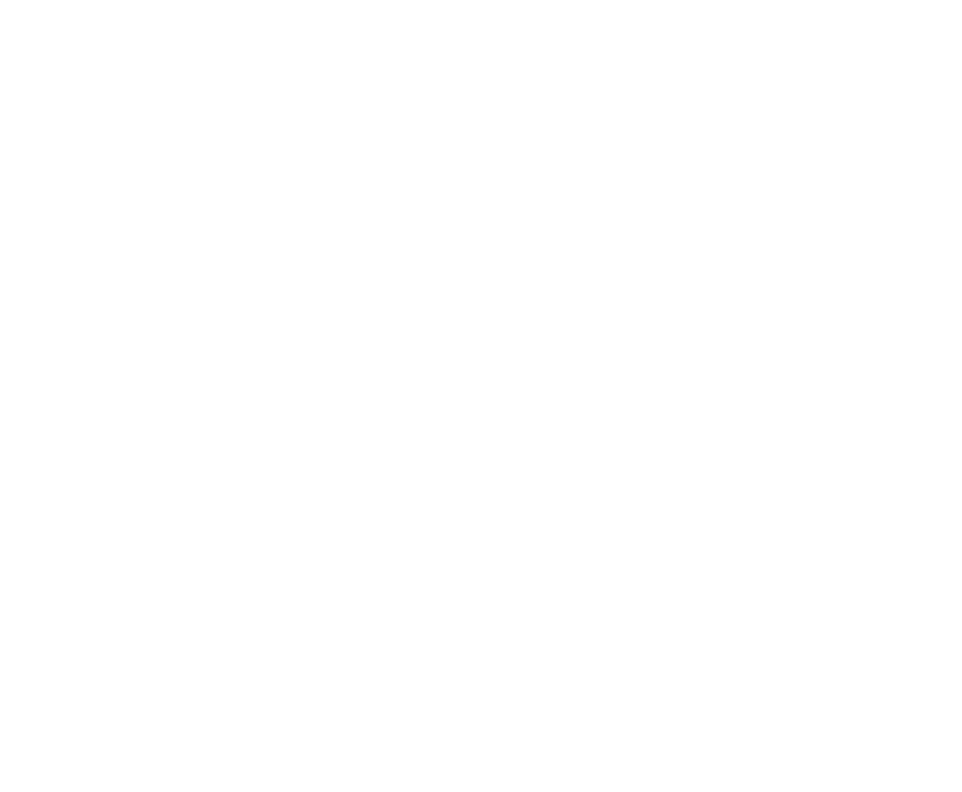
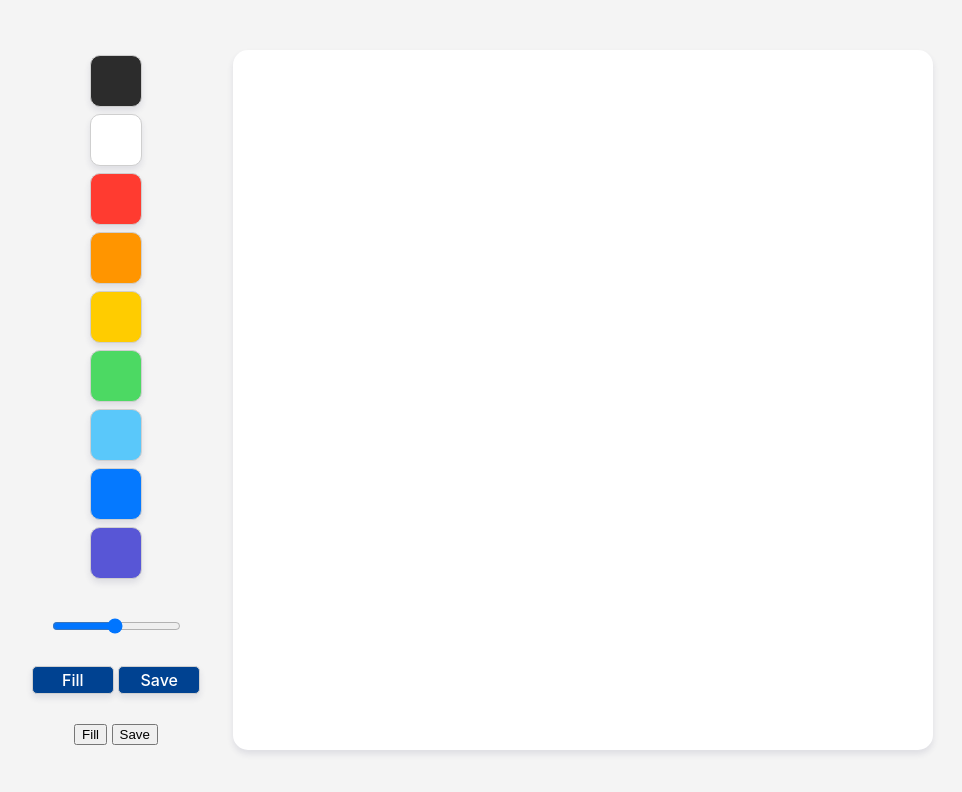
Before and after one commit to yezlee/paint-JS, a plain HTML site: page index.html in a window 1280 px wide. Shown: the whole page, without its empty margins (164-1126 px from the left). Drawn offline with Linux system fonts and the light colour scheme.

Commit message:
Layout for Paint

```diff
--- a/index.html
+++ b/index.html
@@ -7,5 +7,39 @@
     <link rel="stylesheet" href="styles.css" />
     <title>Paint-JS</title>
   </head>
-  <body></body>
+  <body>
+    <div class="controls">
+      <div class="controls_colors" id="paintColors">
+        <div class="controls_color" style="background-color: #2c2c2c"></div>
+        <div class="controls_color" style="background-color: white"></div>
+        <div class="controls_color" style="background-color: #ff3b30"></div>
+        <div class="controls_color" style="background-color: #ff9500"></div>
+        <div class="controls_color" style="background-color: #ffcc00"></div>
+        <div class="controls_color" style="background-color: #4cd963"></div>
+        <div class="controls_color" style="background-color: #5ac8fa"></div>
+        <div class="controls_color" style="background-color: #0579ff"></div>
+        <div class="controls_color" style="background-color: #5856d6"></div>
+      </div>
+      <div class="controls_brushRange">
+        <input
+          type="range"
+          id="brushRange"
+          min="0.1"
+          max="5"
+          value="2.5"
+          step="0.1"
+        />
+      </div>
+      <div class="controls_btns">
+        <button id="paintMode">Fill</button>
+        <button id="paintSave">Save</button>
+      </div>
+      <div class="controls_action_btns">
+        <button id="paintMode">Fill</button>
+        <button id="paintSave">Save</button>
+      </div>
+    </div>
+    <canvas class="canvas" id="paintCanvas"></canvas>
+    <script src="app.js"></script>
+  </body>
 </html>
--- /dev/null
+++ b/reset.css
@@ -0,0 +1,124 @@
+html,
+body,
+div,
+span,
+applet,
+object,
+iframe,
+h1,
+h2,
+h3,
+h4,
+h5,
+h6,
+p,
+blockquote,
+pre,
+a,
+abbr,
+acronym,
+address,
+big,
+cite,
+code,
+del,
+dfn,
+em,
+img,
+ins,
+kbd,
+q,
+s,
+samp,
+small,
+strike,
+strong,
+sub,
+sup,
+tt,
+var,
+b,
+u,
+i,
+center,
+dl,
+dt,
+dd,
+ol,
+ul,
+li,
+fieldset,
+form,
+label,
+legend,
+table,
+caption,
+tbody,
+tfoot,
+thead,
+tr,
+th,
+td,
+article,
+aside,
+canvas,
+details,
+embed,
+figure,
+figcaption,
+footer,
+header,
+hgroup,
+menu,
+nav,
+output,
+ruby,
+section,
+summary,
+time,
+mark,
+audio,
+video {
+  margin: 0;
+  padding: 0;
+  border: 0;
+  font-size: 100%;
+  font: inherit;
+  vertical-align: baseline;
+}
+/* HTML5 display-role reset for older browsers */
+article,
+aside,
+details,
+figcaption,
+figure,
+footer,
+header,
+hgroup,
+menu,
+nav,
+section {
+  display: block;
+}
+body {
+  line-height: 1;
+}
+ol,
+ul {
+  list-style: none;
+}
+blockquote,
+q {
+  quotes: none;
+}
+blockquote:before,
+blockquote:after,
+q:before,
+q:after {
+  content: "";
+  content: none;
+}
+table {
+  border-collapse: collapse;
+  border-spacing: 0;
+}
--- a/styles.css
+++ b/styles.css
@@ -0,0 +1,63 @@
+@import "reset.css";
+
+body {
+  background-color: #f4f4f4;
+  font-family: -apple-system, BlinkMacSystemFont, "Segoe UI", Roboto, Oxygen,
+    Ubuntu, Cantarell, "Open Sans", "Helvetica Neue", sans-serif;
+  display: flex;
+  flex-direction: row;
+  justify-content: center;
+  align-items: center;
+  padding: 50px 0;
+}
+
+.canvas {
+  width: 700px;
+  height: 700px;
+  background-color: #fff;
+  border-radius: 15px;
+  box-shadow: 0 4px 6px rgba(50, 50, 93, 0.11);
+}
+
+.controls {
+  margin-right: 20px;
+  display: flex;
+  flex-direction: column;
+  align-items: center;
+}
+
+.controls .constrols_colors {
+  display: flex;
+  flex-direction: column;
+}
+
+.controls .controls_color {
+  width: 50px;
+  height: 50px;
+  border-radius: 10px;
+  margin-bottom: 7px;
+  box-shadow: 0 4px 6px rgba(50, 50, 93, 0.11);
+  border: 1px solid rgb(207, 207, 207);
+}
+
+.controls .controls_brushRange {
+  margin: 30px;
+}
+
+.controls .controls_btns {
+  margin-bottom: 30px;
+}
+
+.controls .controls_btns button {
+  all: unset;
+  cursor: pointer;
+  background-color: #004291;
+  color: #fff;
+  font-weight: 500;
+  padding: 5px 0;
+  width: 80px;
+  text-align: center;
+  border-radius: 5px;
+  box-shadow: 0 4px 6px rgba(50, 50, 93, 0.11);
+  border: 1px solid rgb(207, 207, 207);
+}
```
